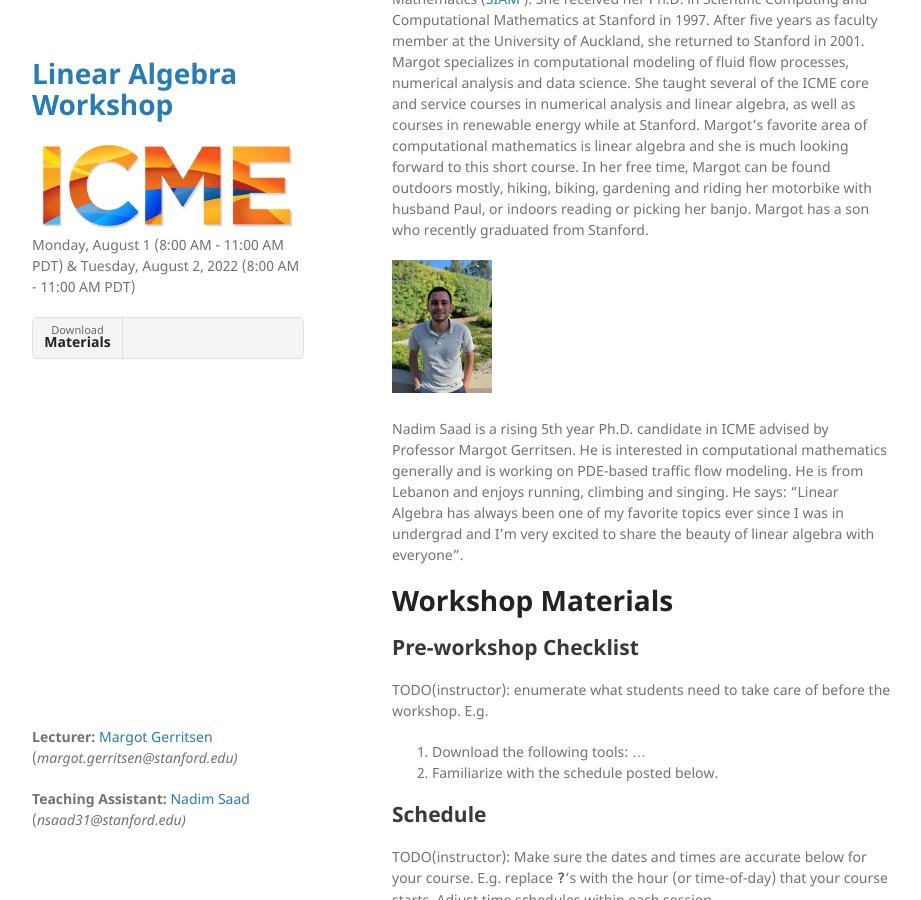
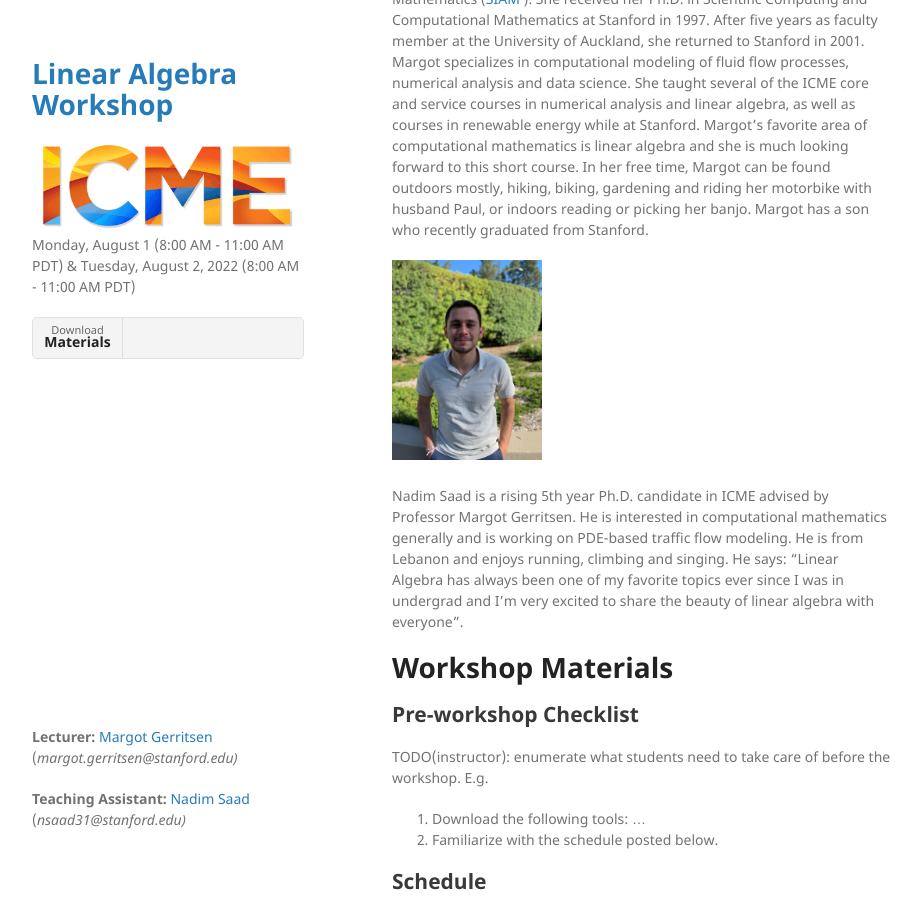
Before and after one commit to nsaad31/Linear_Algebra_ICME_Workshops_2023, a Jekyll site: the page built from index.md, in a window 1280 px wide and 900 px high, scrolled down 966 px. Shown: the whole window, without its empty margins (178-1099 px from the left). Built offline with Jekyll 4.4.1, drawn with Linux system fonts in a browser that asks for light colours; our own code applies the rules of GitHub Pages for plain Markdown files.

Commit message:
Update index.md

```diff
--- a/index.md
+++ b/index.md
@@ -18,7 +18,7 @@ We hope you will enjoy this (first?) foray into linear algebra!
 
 Professor Margot Gerritsen is a Professor [Emerita] at Stanford and an affiliated ICME faculty. She is Co-Founder and current Executive Director of the global Women in Data Science initiative ([WiDS](https://widsconference.org/) ). From 2010 to 2018, she served as the Director of ICME, and from 2015-2020 as Senior Associate Dean in the School of Earth, Energy and Environmental Sciences. She is also currently the Chair of the Board of the Society for Industrial and Applied Mathematics ([SIAM](https://siam.org/) ). She received her Ph.D. in Scientific Computing and Computational Mathematics at Stanford in 1997. After five years as faculty member at the University of Auckland, she returned to Stanford in 2001. Margot specializes in computational modeling of fluid flow processes, numerical analysis and data science. She taught several of the ICME core and service courses in numerical analysis and linear algebra, as well as courses in renewable energy while at Stanford. Margot's favorite area of computational mathematics is linear algebra and she is much looking forward to this short course. In her free time, Margot can be found outdoors mostly, hiking, biking, gardening and riding her motorbike with husband Paul, or indoors reading or picking her banjo. Margot has a son who recently graduated from Stanford.
 
-![Nadim Saad](/assets/img/nadim-saad-profilephoto.JPG){:style="max-width:20%;"}
+![Nadim Saad](/assets/img/nadim-saad-profilephoto.JPG){:style="max-width:30%; max-height:30%"}
 
 Nadim Saad is a rising 5th year Ph.D. candidate in ICME advised by Professor Margot Gerritsen. He is interested in computational mathematics generally and is working on PDE-based traffic flow modeling. He is from Lebanon and enjoys running, climbing and singing. He says: “Linear Algebra has always been one of my favorite topics ever since I was in undergrad and I’m very excited to share the beauty of linear algebra with everyone”.
 
```
